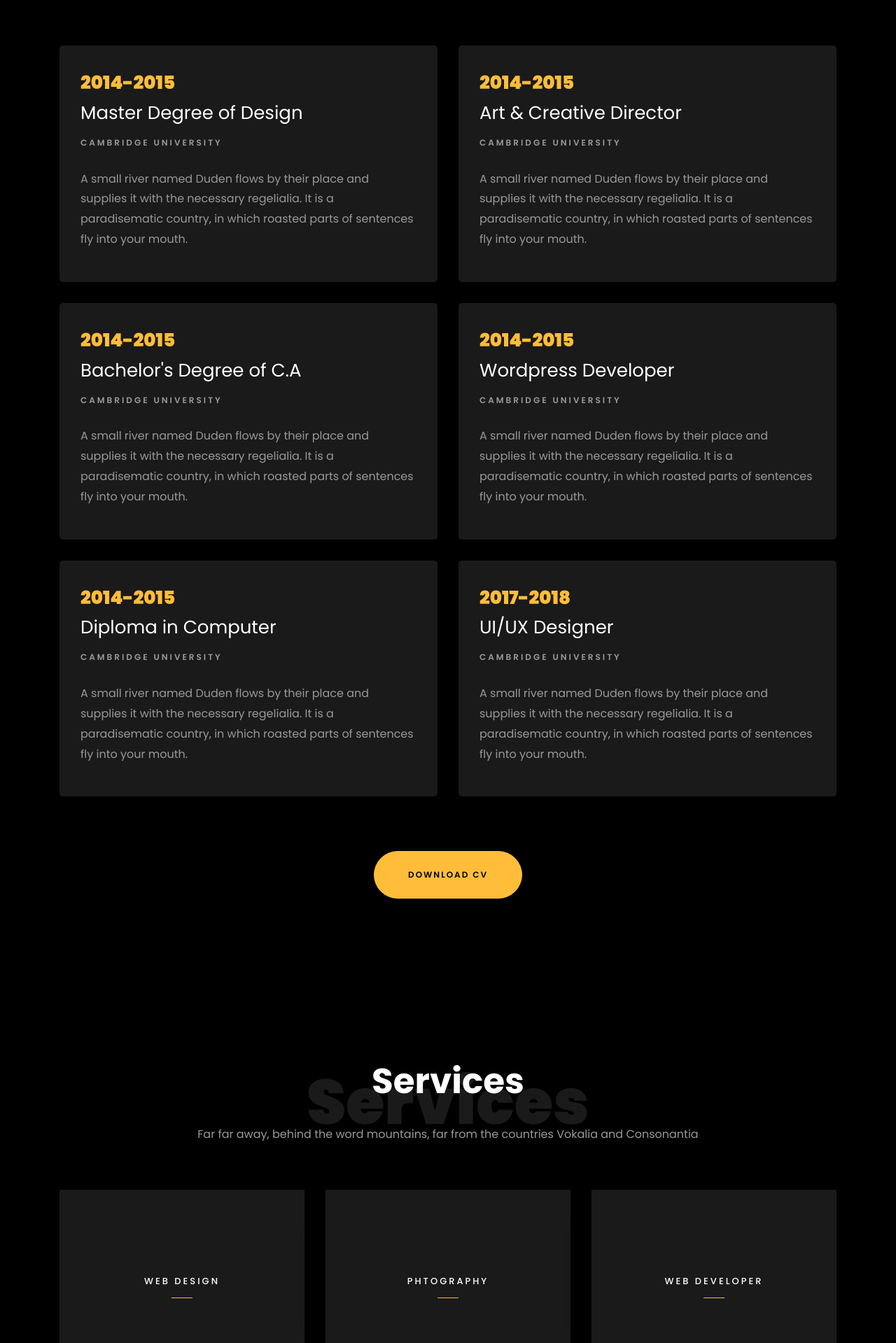
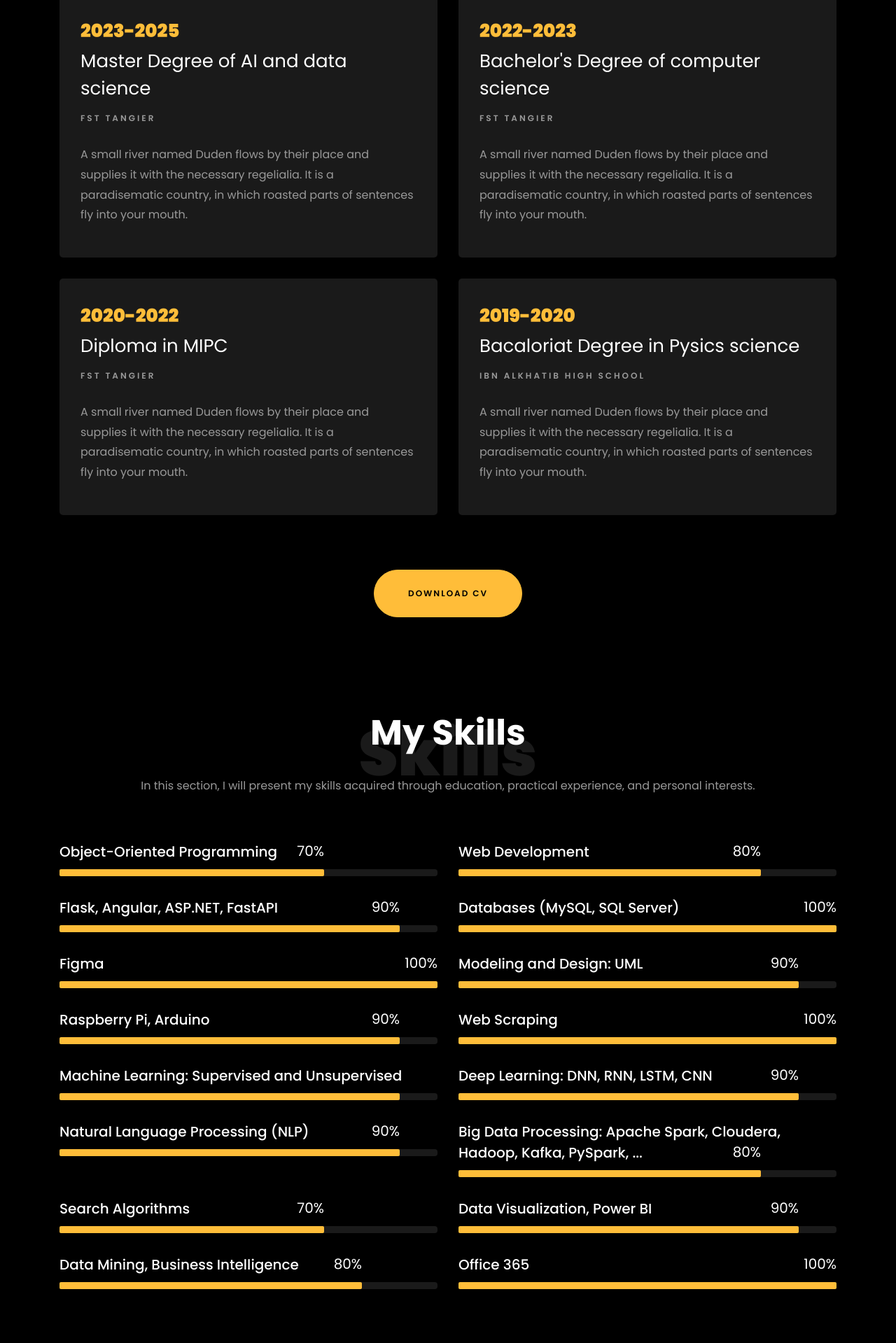
Before and after one commit to Marouan19/Marouan19.github.io, a Flask app: page / in a window 1280 px wide. Shown: the part 1767-3686 px from the top of the page at 70% size. Run offline with Flask 3, Linux system fonts and the light colour scheme; some libraries are stand-ins or nearby versions; some web fonts are replaced.

Commit message:
finish My Skills partie

```diff
--- a/app.py
+++ b/app.py
@@ -6,9 +6,6 @@ app = Flask(__name__)
 def index():
     return render_template('index.html')
 
-@app.route('/single')
-def single():
-    return render_template('single.html')
 
 if __name__ == '__main__':
     app.run(debug=True)
--- a/templates/index.html
+++ b/templates/index.html
@@ -1,7 +1,8 @@
 <!DOCTYPE html>
 <html lang="en">
   <head>
-    <title>Clark - Free Bootstrap 4 Template by Colorlib</title>
+    <title>Marouan Daghmoumi</title>
+    <link rel="icon" type="image/png" href="/static/images/about.png">
     <meta charset="utf-8">
     <meta name="viewport" content="width=device-width, initial-scale=1, shrink-to-fit=no">
 
@@ -40,7 +41,6 @@
 	          <li class="nav-item"><a href="#services-section" class="nav-link"><span>Services</span></a></li>
 	          <li class="nav-item"><a href="#skills-section" class="nav-link"><span>Skills</span></a></li>
 	          <li class="nav-item"><a href="#projects-section" class="nav-link"><span>Projects</span></a></li>
-	          <li class="nav-item"><a href="#blog-section" class="nav-link"><span>My Blog</span></a></li>
 	          <li class="nav-item"><a href="#contact-section" class="nav-link"><span>Contact</span></a></li>
 	        </ul>
 	      </div>
@@ -58,9 +58,9 @@
 		          <div class="one-forth d-flex  align-items-center ftco-animate" data-scrollax=" properties: { translateY: '70%' }">
 		          	<div class="text">
 		          		<span class="subheading">Hello!</span>
-			            <h1 class="mb-4 mt-3">I'm <span>Clark Thompson</span></h1>
-			            <h2 class="mb-4">A Freelance Web Designer</h2>
-			            <p><a href="#" class="btn btn-primary py-3 px-4">Hire me</a> <a href="#" class="btn btn-white btn-outline-white py-3 px-4">My works</a></p>
+			            <h1 class="mb-4 mt-3">I'm <span>Marouan Daghmoumi</span></h1>
+			            <h2 class="mb-4">A Data Science Student </h2>
+			            <p><a href="/static/images/CV_Marouan_Daghmoumi.pdf" class="btn btn-primary py-3 px-4">Download CV</a> </p>
 		            </div>
 		          </div>
 	        	</div>
@@ -77,8 +77,8 @@
 		          <div class="one-forth d-flex align-items-center ftco-animate" data-scrollax=" properties: { translateY: '70%' }">
 		          	<div class="text">
 		          		<span class="subheading">Hello!</span>
-			            <h1 class="mb-4 mt-3">I'm a <span>web designer</span> based in London</h1>
-			            <p><a href="#" class="btn btn-primary py-3 px-4">Hire me</a> <a href="#" class="btn btn-white btn-outline-white py-3 px-4">My works</a></p>
+			            <h1 class="mb-4 mt-3">I'm a <span>data scientist student</span>at FST Tangier</h1>
+			            <p><a href="/static/images/CV_Marouan_Daghmoumi.pdf" class="btn btn-primary py-3 px-4">Download CV</a></p>
 		            </div>
 		          </div>
 	        	</div>
@@ -93,7 +93,7 @@
     			<div class="col-md-6 col-lg-5 d-flex">
     				<div class="img-about img d-flex align-items-stretch">
     					<div class="overlay"></div>
-	    				<div class="img d-flex align-self-stretch align-items-center" style="background-image:url(/static/images/bg_1.png);">
+	    				<div class="img d-flex align-self-stretch align-items-center" style="background-image:url(/static/images/img.png);">
 	    				</div>
     				</div>
     			</div>
@@ -102,24 +102,23 @@
 		          <div class="col-md-12 heading-section ftco-animate">
 		          	<h1 class="big">About</h1>
 		            <h2 class="mb-4">About Me</h2>
-		            <p>A small river named Duden flows by their place and supplies it with the necessary regelialia.</p>
                       <ul class="about-info mt-4 px-md-0 px-2">
-		            	<li class="d-flex"><span>Name:</span> <span>Clark Thompson</span></li>
-		            	<li class="d-flex"><span>Date of birth:</span> <span>January 01, 1987</span></li>
-		            	<li class="d-flex"><span>Address:</span> <span>San Francisco CA 97987 USA</span></li>
-		            	<li class="d-flex"><span>Zip code:</span> <span>1000</span></li>
-		            	<li class="d-flex"><span>Email:</span> <span>clarkthomp@gmail.com</span></li>
-		            	<li class="d-flex"><span>Phone: </span> <span>+1-2234-5678-9-0</span></li>
+		            	<li class="d-flex"><span>Name:</span> <span>Marouan Daghmoumi</span></li>
+		            	<li class="d-flex"><span>Date of birth:</span> <span>September 25, 2002</span></li>
+		            	<li class="d-flex"><span>Address:</span> <span>Tangier Morroco</span></li>
+		            	<li class="d-flex"><span>Zip code:</span> <span>90010</span></li>
+		            	<li class="d-flex"><span>Email:</span> <span>marwandaghmoumi2017@gmail.com</span></li>
+		            	<li class="d-flex"><span>Phone: </span> <span>+212649980567</span></li>
 		              </ul>
 		          </div>
 		        </div>
 	          <div class="counter-wrap ftco-animate d-flex mt-md-3">
               <div class="text">
               	<p class="mb-4">
-	                <span class="number" data-number="120">0</span>
+	                <span class="number" data-number="32">0</span>
 	                <span>Project complete</span>
                 </p>
-                <p><a href="#" class="btn btn-primary py-3 px-3">Download CV</a></p>
+                <p><a href="/static/images/CV_Marouan_Daghmoumi.pdf" class="btn btn-primary py-3 px-3">Download CV</a></p>
               </div>
 	          </div>
 	        </div>
@@ -133,130 +132,43 @@
           <div class="col-md-10 heading-section text-center ftco-animate">
           	<h1 class="big big-2">Resume</h1>
             <h2 class="mb-4">Resume</h2>
-            <p>A small river named Duden flows by their place and supplies it with the necessary regelialia. It is a paradisematic country, in which roasted parts of sentences fly into your mouth.</p>
+            <p>In this section, I will share my educational background and the journey that has shaped my professional skills and knowledge.</p>
           </div>
         </div>
-    		<div class="row">
-    			<div class="col-md-6">
-    				<div class="resume-wrap ftco-animate">
-    					<span class="date">2014-2015</span>
-    					<h2>Master Degree of Design</h2>
-    					<span class="position">Cambridge University</span>
+    		<div class="row" >
+    			<div class="col-md-6" >
+    				<div class="resume-wrap ftco-animate fadeInUp ftco-animated" >
+    					<span class="date">2023-2025</span>
+    					<h2>Master Degree of AI and data science</h2>
+    					<span class="position">FST Tangier</span>
     					<p class="mt-4">A small river named Duden flows by their place and supplies it with the necessary regelialia. It is a paradisematic country, in which roasted parts of sentences fly into your mouth.</p>
     				</div>
-    				<div class="resume-wrap ftco-animate">
-    					<span class="date">2014-2015</span>
-    					<h2>Bachelor's Degree of C.A</h2>
-    					<span class="position">Cambridge University</span>
-    					<p class="mt-4">A small river named Duden flows by their place and supplies it with the necessary regelialia. It is a paradisematic country, in which roasted parts of sentences fly into your mouth.</p>
-    				</div>
-    				<div class="resume-wrap ftco-animate">
-    					<span class="date">2014-2015</span>
-    					<h2>Diploma in Computer</h2>
-    					<span class="position">Cambridge University</span>
+    				<div class="resume-wrap ftco-animate fadeInUp ftco-animated" >
+    					<span class="date">2020-2022</span>
+    					<h2>Diploma in MIPC</h2>
+    					<span class="position">FST Tangier</span>
     					<p class="mt-4">A small river named Duden flows by their place and supplies it with the necessary regelialia. It is a paradisematic country, in which roasted parts of sentences fly into your mouth.</p>
     				</div>
     			</div>
 
-    			<div class="col-md-6">
-    				<div class="resume-wrap ftco-animate">
-    					<span class="date">2014-2015</span>
-    					<h2>Art &amp; Creative Director</h2>
-    					<span class="position">Cambridge University</span>
+    			<div class="col-md-6" >
+    				<div class="resume-wrap ftco-animate fadeInUp ftco-animated" >
+    					<span class="date">2022-2023</span>
+    					<h2>Bachelor's Degree of computer science</h2>
+    					<span class="position">FST Tangier</span>
     					<p class="mt-4">A small river named Duden flows by their place and supplies it with the necessary regelialia. It is a paradisematic country, in which roasted parts of sentences fly into your mouth.</p>
     				</div>
-    				<div class="resume-wrap ftco-animate">
-    					<span class="date">2014-2015</span>
-    					<h2>Wordpress Developer</h2>
-    					<span class="position">Cambridge University</span>
-    					<p class="mt-4">A small river named Duden flows by their place and supplies it with the necessary regelialia. It is a paradisematic country, in which roasted parts of sentences fly into your mouth.</p>
-    				</div>
-    				<div class="resume-wrap ftco-animate">
-    					<span class="date">2017-2018</span>
-    					<h2>UI/UX Designer</h2>
-    					<span class="position">Cambridge University</span>
+    				<div class="resume-wrap ftco-animate fadeInUp ftco-animated" >
+    					<span class="date">2019-2020</span>
+    					<h2>Bacaloriat Degree in Pysics science</h2>
+    					<span class="position">Ibn Alkhatib High School </span>
     					<p class="mt-4">A small river named Duden flows by their place and supplies it with the necessary regelialia. It is a paradisematic country, in which roasted parts of sentences fly into your mouth.</p>
     				</div>
     		</div>
                 </div>
-    		<div class="row justify-content-center mt-5">
-    			<div class="col-md-6 text-center ftco-animate">
-    				<p><a href="#" class="btn btn-primary py-4 px-5">Download CV</a></p>
-    			</div>
-    		</div>
-    	</div>
-    </section>
-
-    <section class="ftco-section" id="services-section">
-    	<div class="container">
-    		<div class="row justify-content-center py-5 mt-5">
-          <div class="col-md-12 heading-section text-center ftco-animate">
-          	<h1 class="big big-2">Services</h1>
-            <h2 class="mb-4">Services</h2>
-            <p>Far far away, behind the word mountains, far from the countries Vokalia and Consonantia</p>
-          </div>
-        </div>
-    		<div class="row">
-					<div class="col-md-4 text-center d-flex ftco-animate">
-						<a href="#" class="services-1">
-							<span class="icon">
-								<i class="flaticon-analysis"></i>
-							</span>
-							<div class="desc">
-								<h3 class="mb-5">Web Design</h3>
-							</div>
-						</a>
-					</div>
-					<div class="col-md-4 text-center d-flex ftco-animate">
-						<a href="#" class="services-1">
-							<span class="icon">
-								<i class="flaticon-flasks"></i>
-							</span>
-							<div class="desc">
-								<h3 class="mb-5">Phtography</h3>
-							</div>
-						</a>
-					</div>
-					<div class="col-md-4 text-center d-flex ftco-animate">
-						<a href="#" class="services-1">
-							<span class="icon">
-								<i class="flaticon-ideas"></i>
-							</span>
-							<div class="desc">
-								<h3 class="mb-5">Web Developer</h3>
-							</div>
-						</a>
-					</div>
-
-					<div class="col-md-4 text-center d-flex ftco-animate">
-						<a href="#" class="services-1">
-							<span class="icon">
-								<i class="flaticon-analysis"></i>
-							</span>
-							<div class="desc">
-								<h3 class="mb-5">App Developing</h3>
-							</div>
-						</a>
-					</div>
-					<div class="col-md-4 text-center d-flex ftco-animate">
-						<a href="#" class="services-1">
-							<span class="icon">
-								<i class="flaticon-flasks"></i>
-							</span>
-							<div class="desc">
-								<h3 class="mb-5">Branding</h3>
-							</div>
-						</a>
-					</div>
-					<div class="col-md-4 text-center d-flex ftco-animate">
-						<a href="#" class="services-1">
-							<span class="icon">
-								<i class="flaticon-ideas"></i>
-							</span>
-							<div class="desc">
-								<h3 class="mb-5">Product Strategy</h3>
-							</div>
-						</a>
+    		<div class="row justify-content-center mt-5" >
+    			<div class="col-md-6 text-center ftco-animate fadeInUp ftco-animated">
+    				<p><a href="/static/images/CV_Marouan_Daghmoumi.pdf" class="btn btn-primary py-4 px-5">Download CV</a></p>
     			</div>
     		</div>
     	</div>
@@ -264,77 +176,184 @@
 
 
 <section class="ftco-section" id="skills-section">
-			<div class="container">
-				<div class="row justify-content-center pb-5">
-          <div class="col-md-12 heading-section text-center ftco-animate">
+    <div class="container" >
+        <div class="row justify-content-center pb-5" >
+            <div class="col-md-12 heading-section text-center ftco-animate fadeInUp ftco-animated" >
                 <h1 class="big big-2">Skills</h1>
                 <h2 class="mb-4">My Skills</h2>
-            <p>Far far away, behind the word mountains, far from the countries Vokalia and Consonantia</p>
+                <p>In this section, I will present my skills acquired through education, practical experience, and personal interests.</p>
             </div>
         </div>
-				<div class="row">
-					<div class="col-md-6 animate-box">
-						<div class="progress-wrap ftco-animate">
-							<h3>Photoshop</h3>
-							<div class="progress">
-							 	<div class="progress-bar color-1" role="progressbar" aria-valuenow="90"
-							  	aria-valuemin="0" aria-valuemax="100" style="width:90%">
+        <div class="row" >
+            <div class="col-md-6 animate-box" >
+                <div class="progress-wrap ftco-animate fadeInUp ftco-animated" >
+                    <h3>Object-Oriented Programming</h3>
+                    <div class="progress" >
+                        <div class="progress-bar color-1" role="progressbar" aria-valuenow="100" aria-valuemin="0" aria-valuemax="100" style="width:70%" >
+                            <span>70%</span>
+                        </div>
+                    </div>
+                </div>
+            </div>
+
+            <div class="col-md-6 animate-box" >
+                <div class="progress-wrap ftco-animate fadeInUp ftco-animated" >
+                    <h3>Web Development</h3>
+                    <div class="progress" >
+                        <div class="progress-bar color-2" role="progressbar" aria-valuenow="100" aria-valuemin="0" aria-valuemax="100" style="width:80%" >
+                            <span>80%</span>
+                        </div>
+                    </div>
+                </div>
+            </div>
+
+            <div class="col-md-6 animate-box" >
+                <div class="progress-wrap ftco-animate fadeInUp ftco-animated" >
+                    <h3>Flask, Angular, ASP.NET, FastAPI</h3>
+                    <div class="progress" >
+                        <div class="progress-bar color-3" role="progressbar" aria-valuenow="100" aria-valuemin="0" aria-valuemax="100" style="width:90%" >
                             <span>90%</span>
                         </div>
                     </div>
                 </div>
             </div>
-					<div class="col-md-6 animate-box">
-						<div class="progress-wrap ftco-animate">
-							<h3>jQuery</h3>
-							<div class="progress">
-							 	<div class="progress-bar color-2" role="progressbar" aria-valuenow="85"
-							  	aria-valuemin="0" aria-valuemax="100" style="width:85%">
-							    <span>85%</span>
+
+            <div class="col-md-6 animate-box" >
+                <div class="progress-wrap ftco-animate fadeInUp ftco-animated" >
+                    <h3>Databases (MySQL, SQL Server)</h3>
+                    <div class="progress" >
+                        <div class="progress-bar color-4" role="progressbar" aria-valuenow="100" aria-valuemin="0" aria-valuemax="100" style="width:100%" >
+                            <span>100%</span>
                         </div>
                     </div>
                 </div>
             </div>
-					<div class="col-md-6 animate-box">
-						<div class="progress-wrap ftco-animate">
-							<h3>HTML5</h3>
-							<div class="progress">
-							 	<div class="progress-bar color-3" role="progressbar" aria-valuenow="95"
-							  	aria-valuemin="0" aria-valuemax="100" style="width:95%">
-							    <span>95%</span>
+
+            <div class="col-md-6 animate-box" >
+                <div class="progress-wrap ftco-animate fadeInUp ftco-animated" >
+                    <h3>Figma</h3>
+                    <div class="progress" >
+                        <div class="progress-bar color-5" role="progressbar" aria-valuenow="100" aria-valuemin="0" aria-valuemax="100" style="width:100%" >
+                            <span>100%</span>
                         </div>
                     </div>
                 </div>
             </div>
-					<div class="col-md-6 animate-box">
-						<div class="progress-wrap ftco-animate">
-							<h3>CSS3</h3>
-							<div class="progress">
-							 	<div class="progress-bar color-4" role="progressbar" aria-valuenow="90"
-							  	aria-valuemin="0" aria-valuemax="100" style="width:90%">
+
+            <div class="col-md-6 animate-box" >
+                <div class="progress-wrap ftco-animate fadeInUp ftco-animated" >
+                    <h3>Modeling and Design: UML</h3>
+                    <div class="progress" >
+                        <div class="progress-bar color-6" role="progressbar" aria-valuenow="100" aria-valuemin="0" aria-valuemax="100" style="width:90%" >
                             <span>90%</span>
                         </div>
                     </div>
                 </div>
             </div>
-					<div class="col-md-6 animate-box">
-						<div class="progress-wrap ftco-animate">
-							<h3>WordPress</h3>
-							<div class="progress">
-							 	<div class="progress-bar color-5" role="progressbar" aria-valuenow="70"
-							  	aria-valuemin="0" aria-valuemax="100" style="width:70%">
+
+            <div class="col-md-6 animate-box" >
+                <div class="progress-wrap ftco-animate fadeInUp ftco-animated" >
+                    <h3>Raspberry Pi, Arduino</h3>
+                    <div class="progress" >
+                        <div class="progress-bar color-1" role="progressbar" aria-valuenow="100" aria-valuemin="0" aria-valuemax="100" style="width:90%" >
+                            <span>90%</span>
+                        </div>
+                    </div>
+                </div>
+            </div>
+
+            <div class="col-md-6 animate-box" >
+                <div class="progress-wrap ftco-animate fadeInUp ftco-animated" >
+                    <h3>Web Scraping</h3>
+                    <div class="progress" >
+                        <div class="progress-bar color-2" role="progressbar" aria-valuenow="100" aria-valuemin="0" aria-valuemax="100" style="width:100%" >
+                            <span>100%</span>
+                        </div>
+                    </div>
+                </div>
+            </div>
+
+            <div class="col-md-6 animate-box" >
+                <div class="progress-wrap ftco-animate fadeInUp ftco-animated" >
+                    <h3>Machine Learning: Supervised and Unsupervised</h3>
+                    <div class="progress" >
+                        <div class="progress-bar color-3" role="progressbar" aria-valuenow="100" aria-valuemin="0" aria-valuemax="100" style="width:90%" >
+                        </div>
+                    </div>
+                </div>
+            </div>
+            <div class="col-md-6 animate-box" >
+                <div class="progress-wrap ftco-animate fadeInUp ftco-animated" >
+                    <h3>Deep Learning: DNN, RNN, LSTM, CNN</h3>
+                    <div class="progress" >
+                        <div class="progress-bar color-3" role="progressbar" aria-valuenow="100" aria-valuemin="0" aria-valuemax="100" style="width:90%" >
+                            <span>90%</span>
+                        </div>
+                    </div>
+                </div>
+            </div>
+
+            <div class="col-md-6 animate-box" >
+                <div class="progress-wrap ftco-animate fadeInUp ftco-animated" >
+                    <h3>Natural Language Processing (NLP)</h3>
+                    <div class="progress" >
+                        <div class="progress-bar color-4" role="progressbar" aria-valuenow="100" aria-valuemin="0" aria-valuemax="100" style="width:90%" >
+                            <span>90%</span>
+                        </div>
+                    </div>
+                </div>
+            </div>
+
+            <div class="col-md-6 animate-box" >
+                <div class="progress-wrap ftco-animate fadeInUp ftco-animated" >
+                    <h3>Big Data Processing: Apache Spark, Cloudera, Hadoop, Kafka, PySpark, ...</h3>
+                    <div class="progress" >
+                        <div class="progress-bar color-5" role="progressbar" aria-valuenow="100" aria-valuemin="0" aria-valuemax="100" style="width:80%" >
+                            <span>80%</span>
+                        </div>
+                    </div>
+                </div>
+            </div>
+
+            <div class="col-md-6 animate-box" >
+                <div class="progress-wrap ftco-animate fadeInUp ftco-animated" >
+                    <h3>Search Algorithms</h3>
+                    <div class="progress" >
+                        <div class="progress-bar color-6" role="progressbar" aria-valuenow="100" aria-valuemin="0" aria-valuemax="100" style="width:70%" >
                             <span>70%</span>
                         </div>
                     </div>
                 </div>
             </div>
-					<div class="col-md-6 animate-box">
-						<div class="progress-wrap ftco-animate">
-							<h3>SEO</h3>
-							<div class="progress">
-							 	<div class="progress-bar color-6" role="progressbar" aria-valuenow="80"
-							  	aria-valuemin="0" aria-valuemax="100" style="width:80%">
+
+            <div class="col-md-6 animate-box" >
+                <div class="progress-wrap ftco-animate fadeInUp ftco-animated" >
+                    <h3>Data Visualization, Power BI</h3>
+                    <div class="progress" >
+                        <div class="progress-bar color-1" role="progressbar" aria-valuenow="100" aria-valuemin="0" aria-valuemax="100" style="width:90%" >
+                            <span>90%</span>
+                        </div>
+                    </div>
+                </div>
+            </div>
+
+            <div class="col-md-6 animate-box" >
+                <div class="progress-wrap ftco-animate fadeInUp ftco-animated" >
+                    <h3>Data Mining, Business Intelligence</h3>
+                    <div class="progress" >
+                        <div class="progress-bar color-2" role="progressbar" aria-valuenow="100" aria-valuemin="0" aria-valuemax="100" style="width:80%" >
                             <span>80%</span>
+                        </div>
+                    </div>
+                </div>
+            </div>
+
+            <div class="col-md-6 animate-box" >
+                <div class="progress-wrap ftco-animate fadeInUp ftco-animated" >
+                    <h3>Office 365</h3>
+                    <div class="progress" >
+                        <div class="progress-bar color-3" role="progressbar" aria-valuenow="100" aria-valuemin="0" aria-valuemax="100" style="width:100%" >
+                            <span>100%</span>
                         </div>
                     </div>
                 </div>
@@ -342,7 +361,6 @@
         </div>
     </div>
 </section>
-
 
     <section class="ftco-section ftco-project" id="projects-section">
     	<div class="container">
@@ -540,7 +558,7 @@
           </div>
 
           <div class="col-md-6 d-flex">
-          	<div class="img" style="background-image: url(/static/images/about.jpg);"></div>
+          	<div class="img" style="background-image: url(/static/images/about.png);"></div>
           </div>
         </div>
       </div>
```
Also changed, not shown: static/images/about.jpg (deleted), static/images/about.png (renamed from static/images/bg_5.png), static/images/bg_1.png (added), 1 other file. Lines whose indentation alone changed are shown as unchanged.
